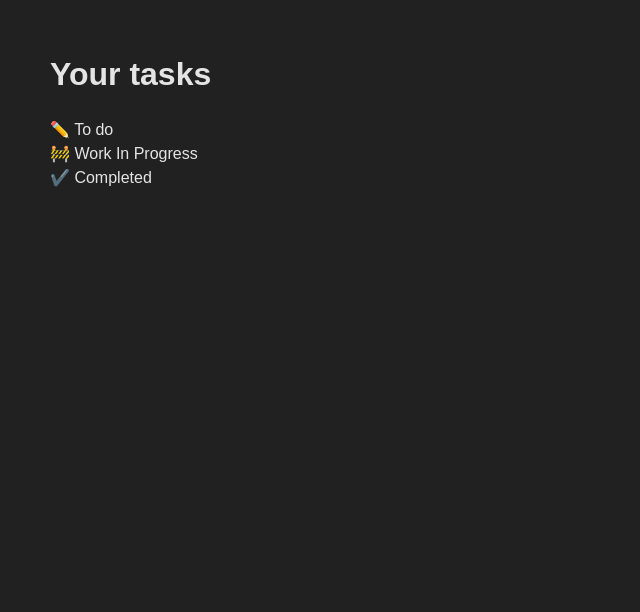
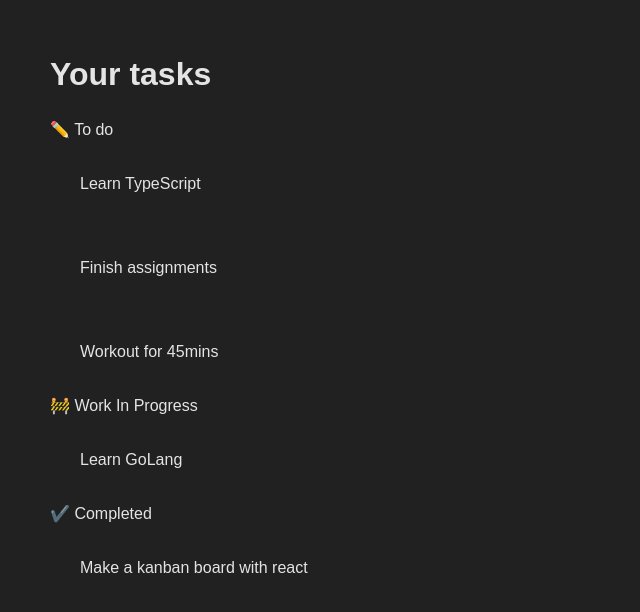
Before and after one commit to jpatel98/kanban-board-challenge, a React (Create React App) app: page / in a window 1280 px wide. Shown: the top 612 px of the page, without its empty margins (0-640 px from the left). Built offline with nearby package versions, Linux system fonts and the light colour scheme.

Commit message:
Display kanban task content

```diff
--- a/src/components/Kanban/Kanban.js
+++ b/src/components/Kanban/Kanban.js
@@ -28,6 +28,15 @@ const Kanban = () => {
                                 <div className="kanban__section__title">
                                     {section.title}
                                 </div>
+                                <div className="kanban__section__content">
+                                    {
+                                        section.tasks.map((task, i) => (
+                                            <Card>
+                                                {task.title}
+                                            </Card>
+                                        ))
+                                    }
+                                </div>
                             </div>
                         )}
                     </Droppable>
```
